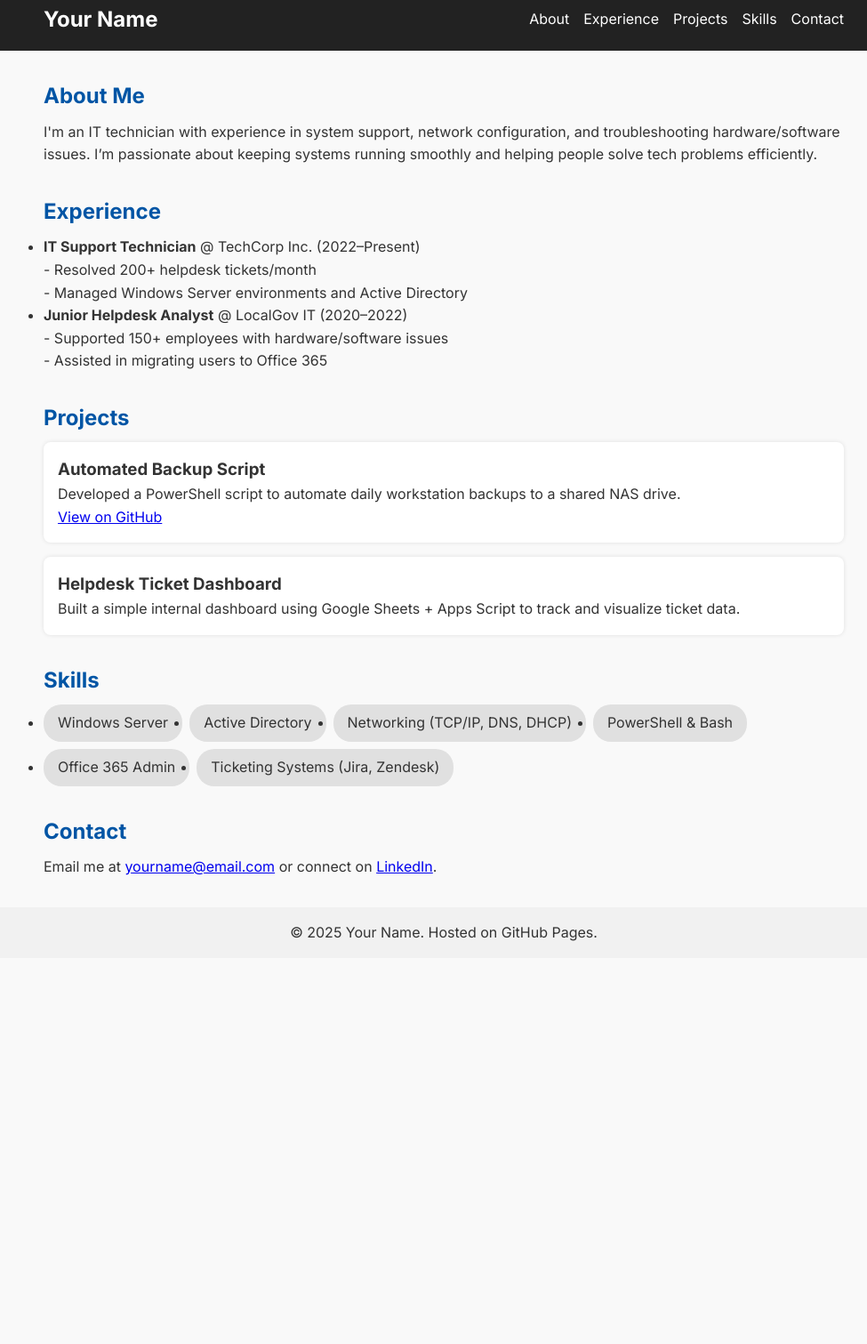
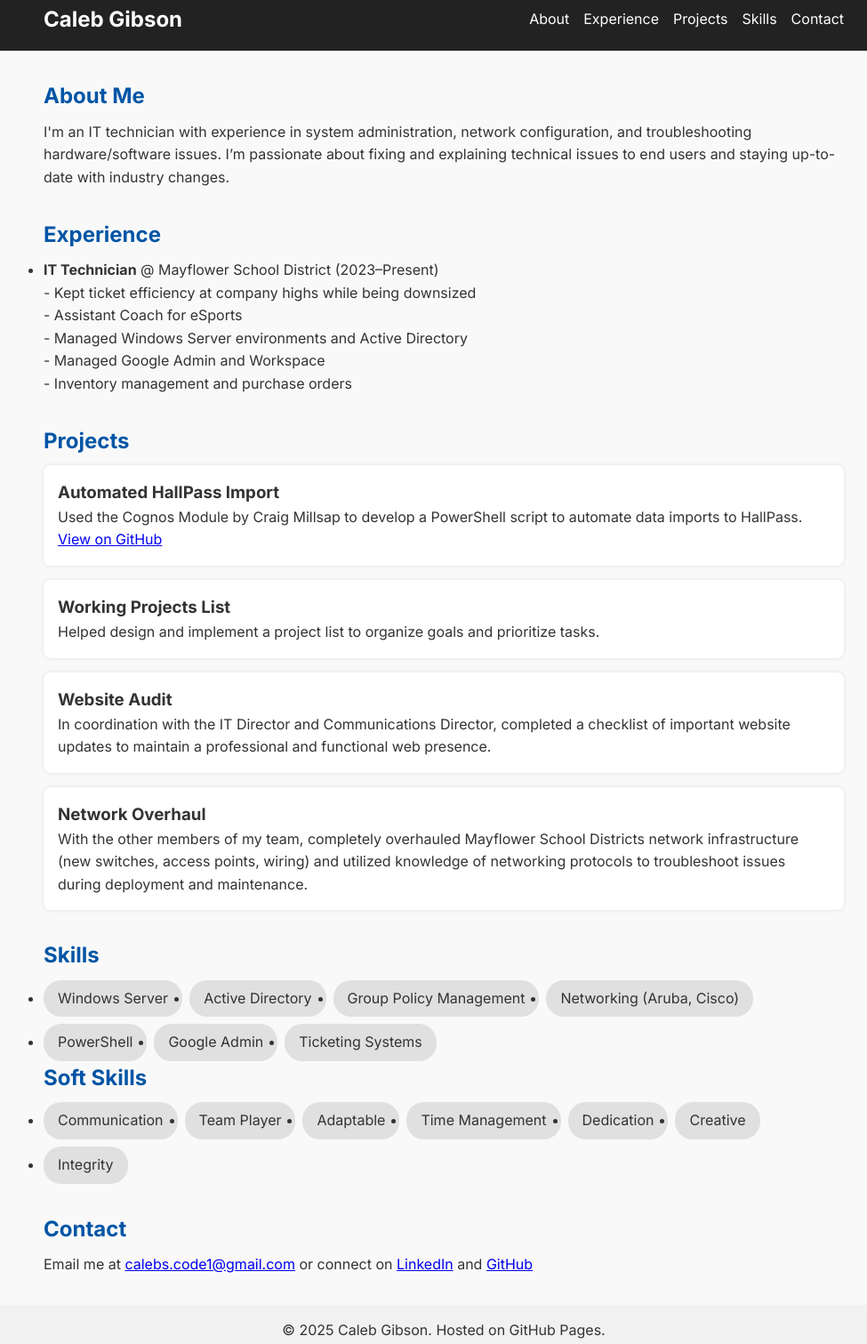
Before and after one commit to idosudo/idosudo.github.io, a plain HTML site: page index.html in a window 1280 px wide. Shown: the part 13-1524 px from the top of the page at 89% size, without its empty margins (141-1116 px from the left). Before the commit the page ends 1090 px from the top, so only its background shows below. Drawn offline with Linux system fonts and the light colour scheme.

Commit message:
Update index.html

```diff
--- a/index.html
+++ b/index.html
@@ -3,7 +3,7 @@
 <head>
     <meta charset="UTF-8" />
     <meta name="viewport" content="width=device-width, initial-scale=1.0" />
-    <title>Your Name | IT Technician</title>
+    <title>Caleb Gibson | IT Technician</title>
     <link rel="stylesheet" href="style.css" />
     <link rel="preconnect" href="https://fonts.googleapis.com">
     <link href="https://fonts.googleapis.com/css2?family=Inter:wght@400;700&display=swap" rel="stylesheet">
@@ -11,7 +11,7 @@
 <body>
     <header>
         <nav>
-            <h1>Your Name</h1>
+            <h1>Caleb Gibson</h1>
             <ul>
                 <li><a href="#about">About</a></li>
                 <li><a href="#experience">Experience</a></li>
@@ -25,19 +25,18 @@
     <main>
         <section id="about">
             <h2>About Me</h2>
-            <p>I'm an IT technician with experience in system support, network configuration, and troubleshooting hardware/software issues. I’m passionate about keeping systems running smoothly and helping people solve tech problems efficiently.</p>
+            <p>I'm an IT technician with experience in system administration, network configuration, and troubleshooting hardware/software issues. I’m passionate about fixing and explaining technical issues to end users and staying up-to-date with industry changes.</p>
         </section>
 
         <section id="experience">
             <h2>Experience</h2>
             <ul>
-                <li><strong>IT Support Technician</strong> @ TechCorp Inc. (2022–Present)<br>
-                    - Resolved 200+ helpdesk tickets/month<br>
-                    - Managed Windows Server environments and Active Directory
-                </li>
-                <li><strong>Junior Helpdesk Analyst</strong> @ LocalGov IT (2020–2022)<br>
-                    - Supported 150+ employees with hardware/software issues<br>
-                    - Assisted in migrating users to Office 365
+                <li><strong>IT Technician</strong> @ Mayflower School District (2023–Present)<br>
+                    - Kept ticket efficiency at company highs while being downsized<br>
+                    - Assistant Coach for eSports <br>
+                    - Managed Windows Server environments and Active Directory <br>
+                    - Managed Google Admin and Workspace <br>
+                    - Inventory management and purchase orders <br>
                 </li>
             </ul>
         </section>
@@ -45,13 +44,21 @@
         <section id="projects">
             <h2>Projects</h2>
             <div class="project">
-                <h3>Automated Backup Script</h3>
-                <p>Developed a PowerShell script to automate daily workstation backups to a shared NAS drive.</p>
+                <h3>Automated HallPass Import</h3>
+                <p>Used the Cognos Module by Craig Millsap to develop a PowerShell script to automate data imports to HallPass.</p>
                 <a href="https://github.com/yourusername/backup-script" target="_blank">View on GitHub</a>
             </div>
             <div class="project">
-                <h3>Helpdesk Ticket Dashboard</h3>
-                <p>Built a simple internal dashboard using Google Sheets + Apps Script to track and visualize ticket data.</p>
+                <h3>Working Projects List</h3>
+                <p>Helped design and implement a project list to organize goals and prioritize tasks.</p>
+            </div>
+              <div class="project">
+                <h3>Website Audit</h3>
+                <p>In coordination with the IT Director and Communications Director, completed a checklist of important website updates to maintain a professional and functional web presence.</p>
+            </div>
+             <div class="project">
+                <h3>Network Overhaul</h3>
+                <p>With the other members of my team, completely overhauled Mayflower School Districts network infrastructure (new switches, access points, wiring) and utilized knowledge of networking protocols to troubleshoot issues during deployment and maintenance.</p>
             </div>
         </section>
 
@@ -60,23 +67,34 @@
             <ul class="skills-list">
                 <li>Windows Server</li>
                 <li>Active Directory</li>
-                <li>Networking (TCP/IP, DNS, DHCP)</li>
-                <li>PowerShell & Bash</li>
-                <li>Office 365 Admin</li>
-                <li>Ticketing Systems (Jira, Zendesk)</li>
+                <li>Group Policy Management</li>
+                <li>Networking (Aruba, Cisco)</li>
+                <li>PowerShell</li>
+                <li>Google Admin</li>
+                <li>Ticketing Systems</li>
+            </ul>
+             <h2>Soft Skills</h2>
+            <ul class="skills-list">
+                <li>Communication</li>
+                <li>Team Player</li>
+                <li>Adaptable</li>
+                <li>Time Management</li>
+                <li>Dedication</li>
+                <li>Creative</li>
+                <li>Integrity</li>
             </ul>
         </section>
 
         <section id="contact">
             <h2>Contact</h2>
-            <p>Email me at <a href="mailto:yourname@email.com">yourname@email.com</a> or connect on
-                <a href="https://www.linkedin.com/in/yourprofile" target="_blank">LinkedIn</a>.
+            <p>Email me at <a href="mailto:calebs.code1@gmail.com">calebs.code1@gmail.com</a> or connect on
+                <a href="https://www.linkedin.com/in/caleb-gibson-14295b27a/" target="_blank">LinkedIn</a> and <a href="https://github.com/idosudo"> GitHub</a>
             </p>
         </section>
     </main>
 
     <footer>
-        <p>© 2025 Your Name. Hosted on GitHub Pages.</p>
+        <p>© 2025 Caleb Gibson. Hosted on GitHub Pages.</p>
     </footer>
 </body>
 </html>
```
